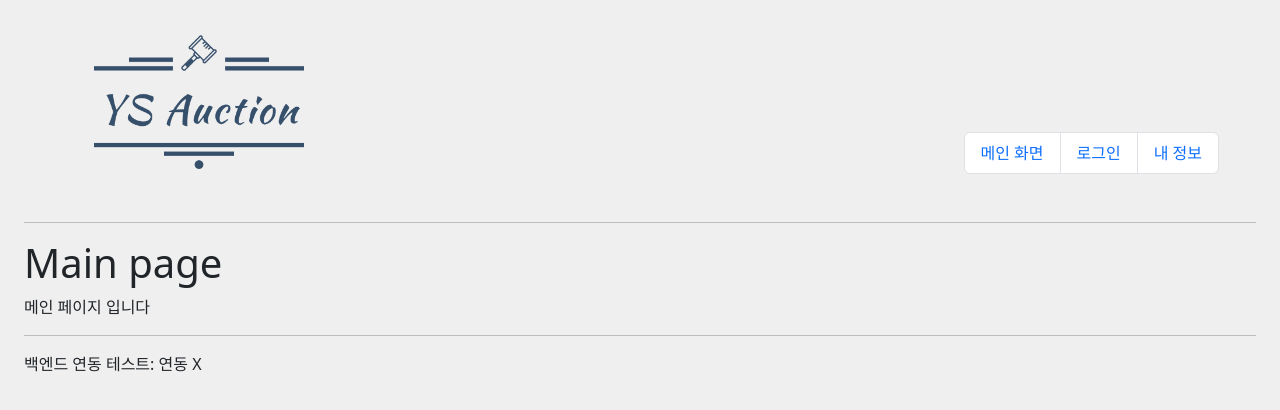
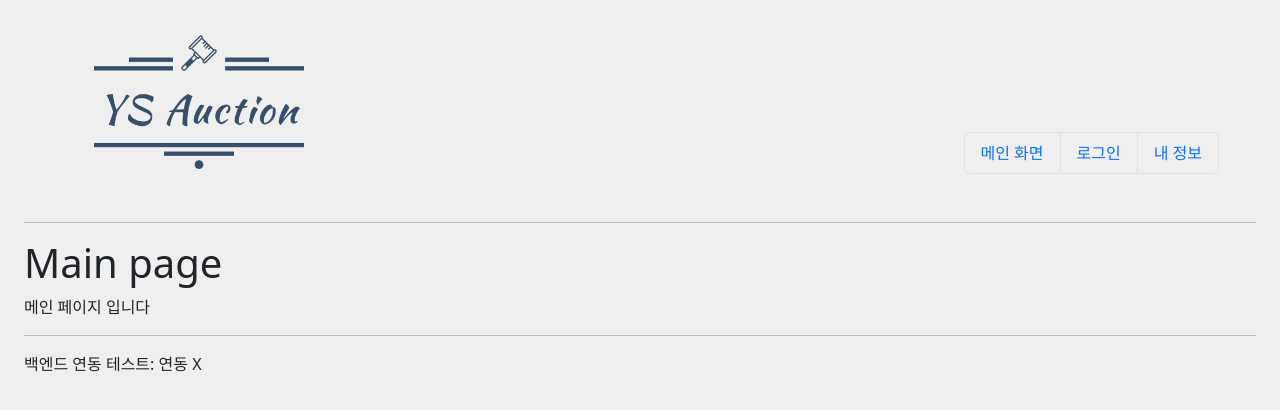
Before and after one commit to HongYeonSeung/YSCoding, a React (Create React App) app in the folder src/main/frontend/: page / in a window 1280 px wide. Shown: the top 410 px of the page. Built offline with nearby package versions, Linux system fonts and the light colour scheme; no server answers.

Commit message:
로그인 js,css 시작

```diff
--- a/src/main/frontend/src/component/Header.css
+++ b/src/main/frontend/src/component/Header.css
@@ -1,4 +1,4 @@
-.header{
+#header{
     display: flex;
     justify-content: space-between;
     margin-bottom: 3rem;
@@ -16,11 +16,9 @@
     display: flex;
     margin-right: 3%;
     align-items: end;
+
 }
 
-
-
-.btn-xxl {
-    padding: 1rem 1.5rem;
-    font-size: 1.5rem;
+#header .Header-list{
+    background-color: var(--mainBackground) ;
 }
--- a/src/main/frontend/src/component/Header.js
+++ b/src/main/frontend/src/component/Header.js
@@ -6,24 +6,24 @@ import './Header.css'
 
 const Header= () =>{
     return(
-        <div className='header'>
+        <div id='header'>
             <div className='header-left'>
             </div>
             <div className='header-right'>
                 <ListGroup horizontal>
-                    <ListGroup.Item>
+                    <ListGroup.Item className='Header-list'>
                         <Link to="/" style={{ textDecoration: "none"}}>
-                            <div className='Header-list'>메인 화면</div>
+                            <div >메인 화면</div>
                         </Link>
                     </ListGroup.Item>
-                    <ListGroup.Item>
+                    <ListGroup.Item className='Header-list'>
                         <Link to="/Login" style={{ textDecoration: "none"}}>
-                            <div className='Header-list'> 로그인</div>
+                            <div> 로그인</div>
                         </Link>
                     </ListGroup.Item>
-                    <ListGroup.Item>
+                    <ListGroup.Item className='Header-list'>
                         <Link to="/Profile" style={{ textDecoration: "none"}}>
-                            <div className='Header-list'>내 정보</div>
+                            <div>내 정보</div>
                         </Link>
                     </ListGroup.Item>
                 </ListGroup>
--- a/src/main/frontend/src/index.css
+++ b/src/main/frontend/src/index.css
@@ -5,7 +5,7 @@
   --mainBlack:#222;
   --mainRed:#db3e3e;
   --mainGreen:#4caf50;
-  --mainBackground: #efefef;
+  --mainBackground: #EFEFEF;
   --testcolor: #ff00ff;
 }
 
@@ -22,14 +22,3 @@ code {
 .normal-button {
   margin: 0 0 0 10px;
 }
-
-
-.btn-primary {
-  background-color: var(--primaryColor) !important;
-  border: var(--primaryColor) 1px solid !important;
-}
-
-.btn-primary:hover {
-  background-color: var(--secondColor) !important;
-  border: var(--secondColor) 1px solid !important;
-}
```
